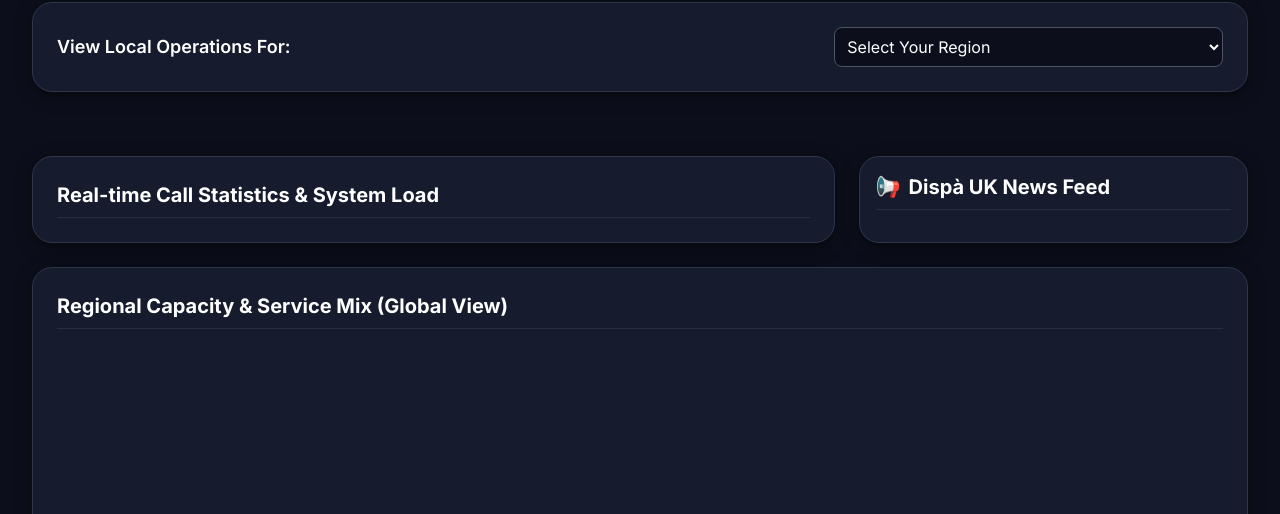
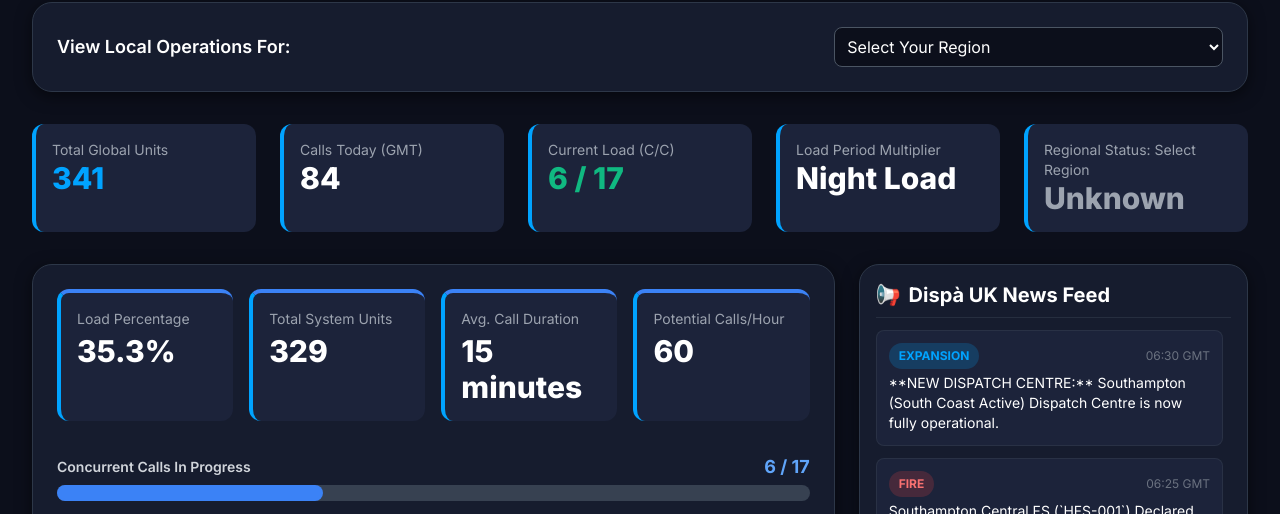
Before and after one commit to WinoWongo2024/MissionChief, a plain HTML site: page index.html in a window 1280 px wide. Shown: the part 134-648 px from the top of the page. Drawn offline with nearby package versions, Linux system fonts and the light colour scheme.

Commit message:
Improve comments and error handling in index.html
Added comments for clarity and ensured error handling for Chart.js and dashboard initialization.

```diff
--- a/index.html
+++ b/index.html
@@ -419,9 +419,11 @@
             // Ensure a minimal count has built up if the page is opened later in the day,
             // especially at very low multipliers (0.10x). This corrects for the counter
             // starting at 0 if the page is loaded at 07:00 GMT.
+            // This is critical for the "7:00 and still 0" bug
             if (callsToday === 0 && hour > 0) {
                  // Estimate how many calls should have occurred since midnight (0:00)
-                 const callsSinceMidnightEstimate = Math.round((hour * 60) * 0.2); // Use a baseline low average (0.2x)
+                 // Based on a very low average load (0.2x)
+                 const callsSinceMidnightEstimate = Math.round((hour * 60) * 0.2);
                  callsToday = Math.max(0, callsSinceMidnightEstimate);
             }
             // ***************************************
@@ -537,6 +539,12 @@
         }
 
         function renderCharts() {
+            // Ensure Chart.js is loaded before trying to get context
+            if (typeof Chart === 'undefined') {
+                console.error("Chart.js not loaded. Cannot render charts.");
+                return;
+            }
+
             const ctxMix = document.getElementById('assetMixChart').getContext('2d');
             const ctxRegional = document.getElementById('regionalDistributionChart').getContext('2d');
 
@@ -800,6 +808,12 @@
 
         // --- INITIALIZATION (Updated Interval) ---
         function initDashboard() {
+            // Check for initial load errors by ensuring the container exists
+            if (!document.getElementById('kpi-summary')) {
+                console.error("Dashboard failed to initialize: Missing 'kpi-summary' element.");
+                return;
+            }
+
             calculateStats();
             simulateCallStats(); // Initial call to calculate baseline counts
 
@@ -810,11 +824,12 @@
 
             renderLocalAssetView('default');
 
-            // **FIXED:** Refresh interval set to 1 second (1000ms) for real-time feel
-            setInterval(() => {
+            // CLEANED UP: Refresh interval set to 1 second (1000ms) for real-time feel
+            // We use the standard syntax for setInterval to avoid any parsing issues.
+            setInterval(function() {
                 renderKPIs(); // This calls simulateCallStats() which updates all counters
                 renderCallStatsCard();
-            }, **1000**);
+            }, 1000);
         }
 
         window.onload = initDashboard;
```
